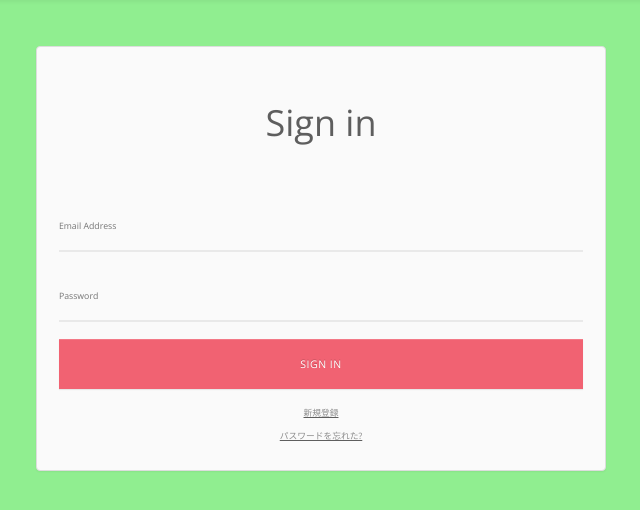
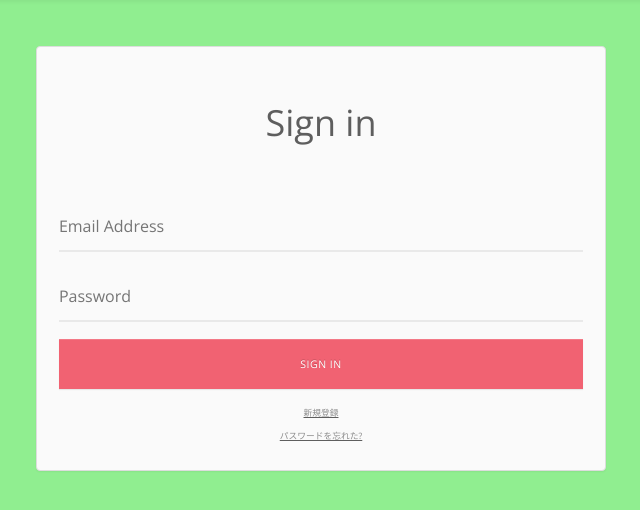
Before and after one commit to WheelChear-Developper/django_test_mysite2, a Django app: page /getlogin/ in a window 1280 px wide. Shown: the part 52-562 px from the top of the page, without its empty margins (319-959 px from the left). Run offline with Django 3.2, Linux system fonts and the light colour scheme; some libraries are stand-ins or nearby versions.

Commit message:
ログイン調整

```diff
--- a/talkapp/static/css/loginstyle.css
+++ b/talkapp/static/css/loginstyle.css
@@ -46,7 +46,7 @@ form {
   border-bottom: 2px solid #e9e9e9;
   color: #666;
   font-family: 'Open Sans', sans-serif;
-  font-size: 1em;
+  font-size: 16px;
   height: 50px;
   transition: border-color 0.3s;
   width: 100%;
--- a/talkapp/templates/talkapp/getlogin.html
+++ b/talkapp/templates/talkapp/getlogin.html
@@ -5,8 +5,8 @@ Sign in
 {% endblock %}
 
 {% block content %}
-<div class="col-md-3 col-xs-1"></div>
-<div class="form-wrapper col-md-6 col-xs-10 panel panel-default">
+<div class="col-md-3 col-xs-0"></div>
+<div class="form-wrapper col-md-6 col-xs-12 panel panel-default">
   <h1>Sign in</h1>
   {{ message_title }}{{ message }}
   <form action="{% url 'talkapp:postlogin' %}" method="post">
```
